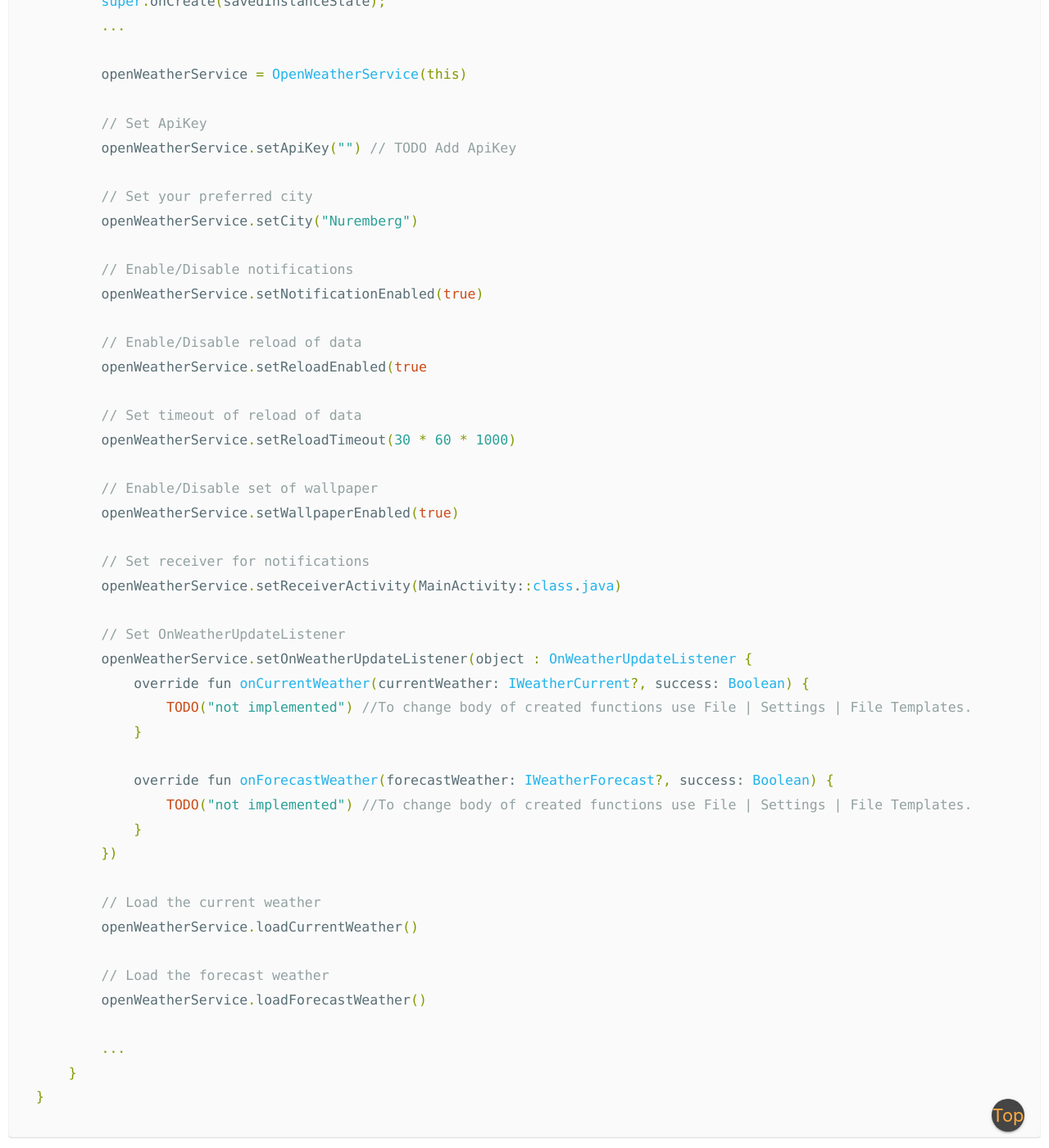
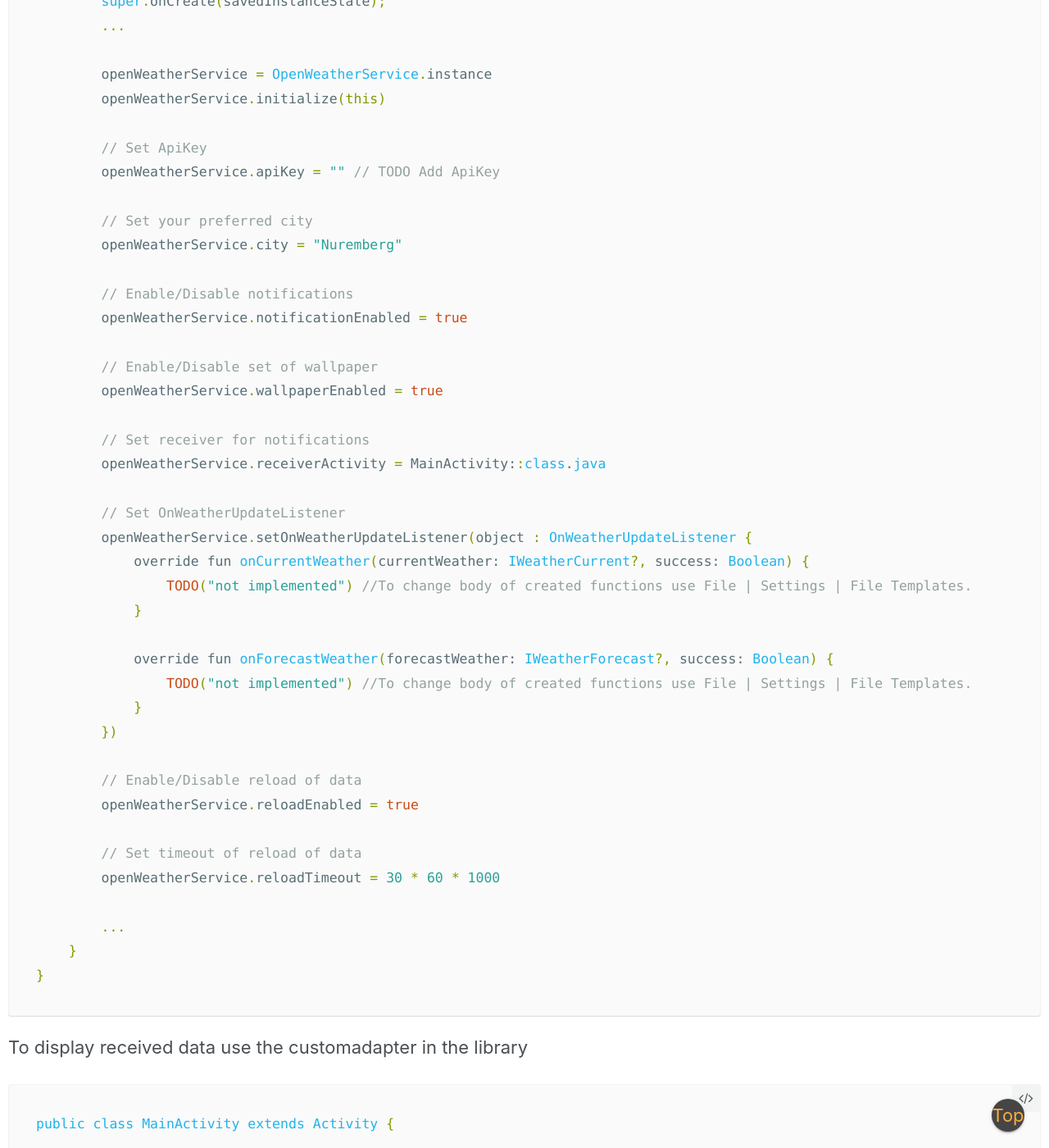
Before and after one commit to GuepardoApps/GuepardoApps.github.io, a Jekyll site: the page built from _pages/projects-openweather.md, in a window 1280 px wide and 1400 px high, scrolled down 914 px. Shown: the whole window at 82% size. Built offline with Jekyll 4.4.1, drawn with Linux system fonts in a browser that asks for light colours.

Commit message:
updated openweather information

```diff
--- a/_pages/projects-openweather.md
+++ b/_pages/projects-openweather.md
@@ -32,28 +32,23 @@
         super.onCreate(savedInstanceState);
         ...
 
-        openWeatherService = OpenWeatherService(this)
+        openWeatherService = OpenWeatherService.instance
+        openWeatherService.initialize(this)
 
         // Set ApiKey
-        openWeatherService.setApiKey("") // TODO Add ApiKey
+        openWeatherService.apiKey = "" // TODO Add ApiKey
 
         // Set your preferred city
-        openWeatherService.setCity("Nuremberg")
+        openWeatherService.city = "Nuremberg"
 
         // Enable/Disable notifications
-        openWeatherService.setNotificationEnabled(true)
-
-        // Enable/Disable reload of data
-        openWeatherService.setReloadEnabled(true
-
-        // Set timeout of reload of data
-        openWeatherService.setReloadTimeout(30 * 60 * 1000)
+        openWeatherService.notificationEnabled = true
 
         // Enable/Disable set of wallpaper
-        openWeatherService.setWallpaperEnabled(true)
+        openWeatherService.wallpaperEnabled = true
 
         // Set receiver for notifications
-        openWeatherService.setReceiverActivity(MainActivity::class.java)
+        openWeatherService.receiverActivity = MainActivity::class.java
 
         // Set OnWeatherUpdateListener
         openWeatherService.setOnWeatherUpdateListener(object : OnWeatherUpdateListener {
@@ -66,11 +61,11 @@
             }
         })
 
-        // Load the current weather
-        openWeatherService.loadCurrentWeather()
+        // Enable/Disable reload of data
+        openWeatherService.reloadEnabled = true
 
-        // Load the forecast weather
-        openWeatherService.loadForecastWeather()
+        // Set timeout of reload of data
+        openWeatherService.reloadTimeout = 30 * 60 * 1000
 
         ...
     }
```
Also changed, not shown: _pages/projects.md (+1 -1 lines).
